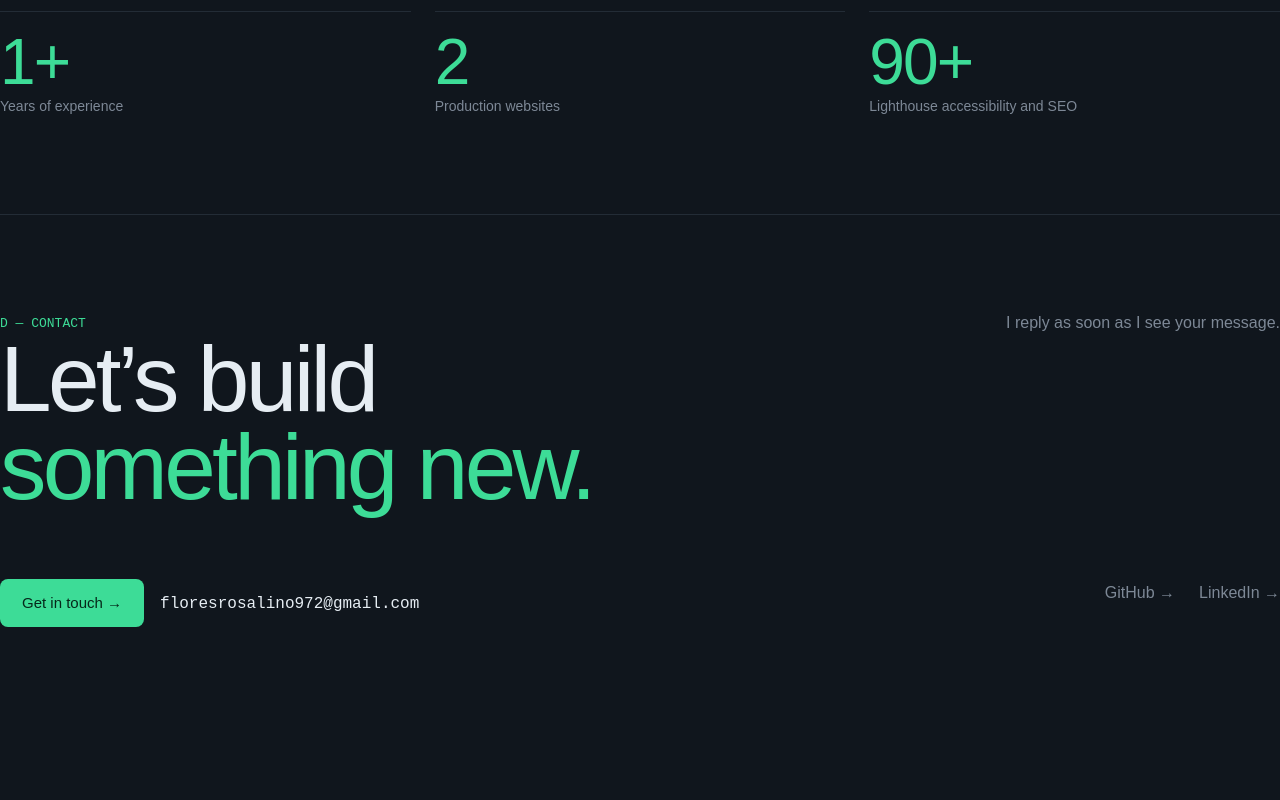
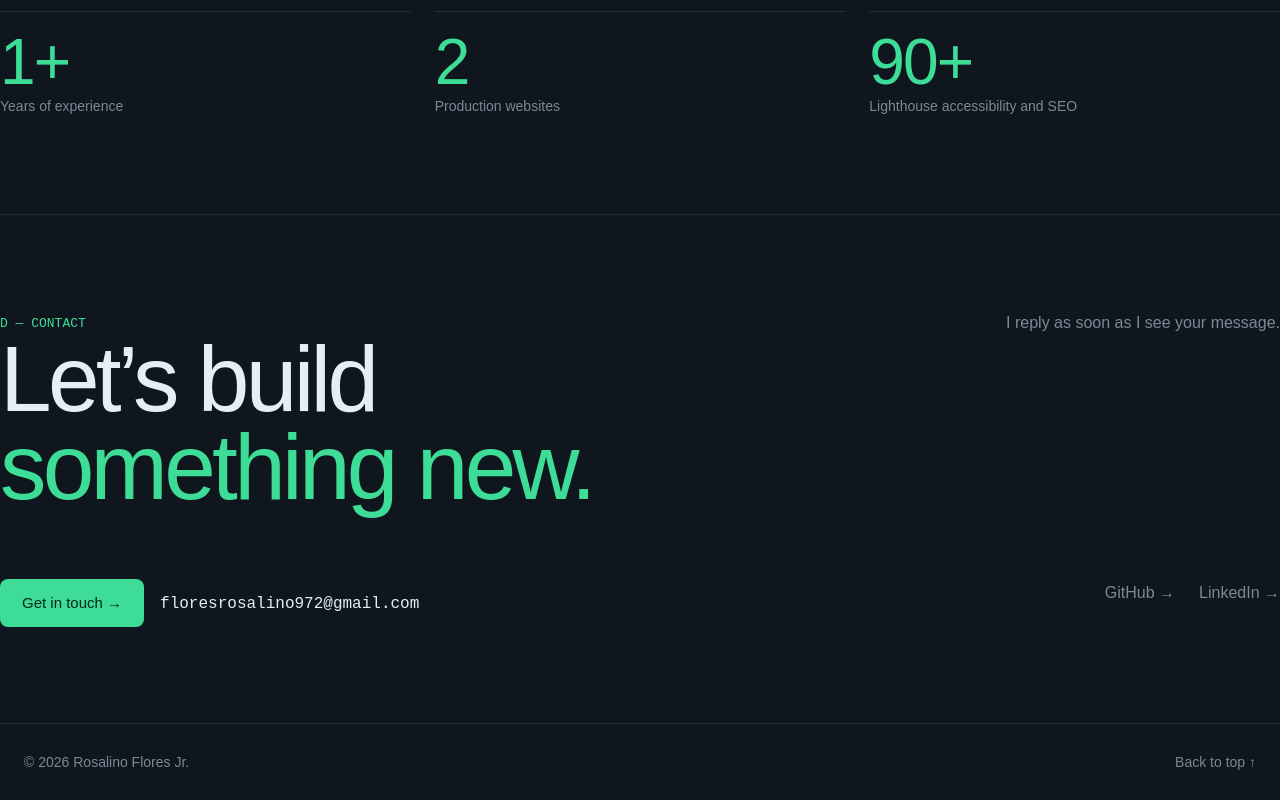
Before and after one commit to rossensei/portfolio-web, a Nuxt app: page / in a window 1280 px wide. Shown: the part 2790-3590 px from the top of the page. Before the commit the page ends 3513 px from the top, so only its background shows below. Built offline with nearby package versions, Linux system fonts and the light colour scheme.

Commit message:
feat: implement footer

```diff
--- a/app/app.vue
+++ b/app/app.vue
@@ -5,5 +5,6 @@
     <Projects />
     <Skills />
     <Contact />
+    <Footer />
   </div>
 </template>
--- /dev/null
+++ b/app/components/Footer/index.vue
@@ -0,0 +1,8 @@
+<template>
+  <footer class="py-7 h-full text-muted text-sm border-t border-rule">
+    <div class="max-w-335 w-full mx-auto flex flex-wrap justify-between gap-4 px-6">
+      <span>© 2026 Rosalino Flores Jr.</span>
+      <a href="#top">Back to top ↑</a>
+    </div>
+  </footer>
+</template>
```
